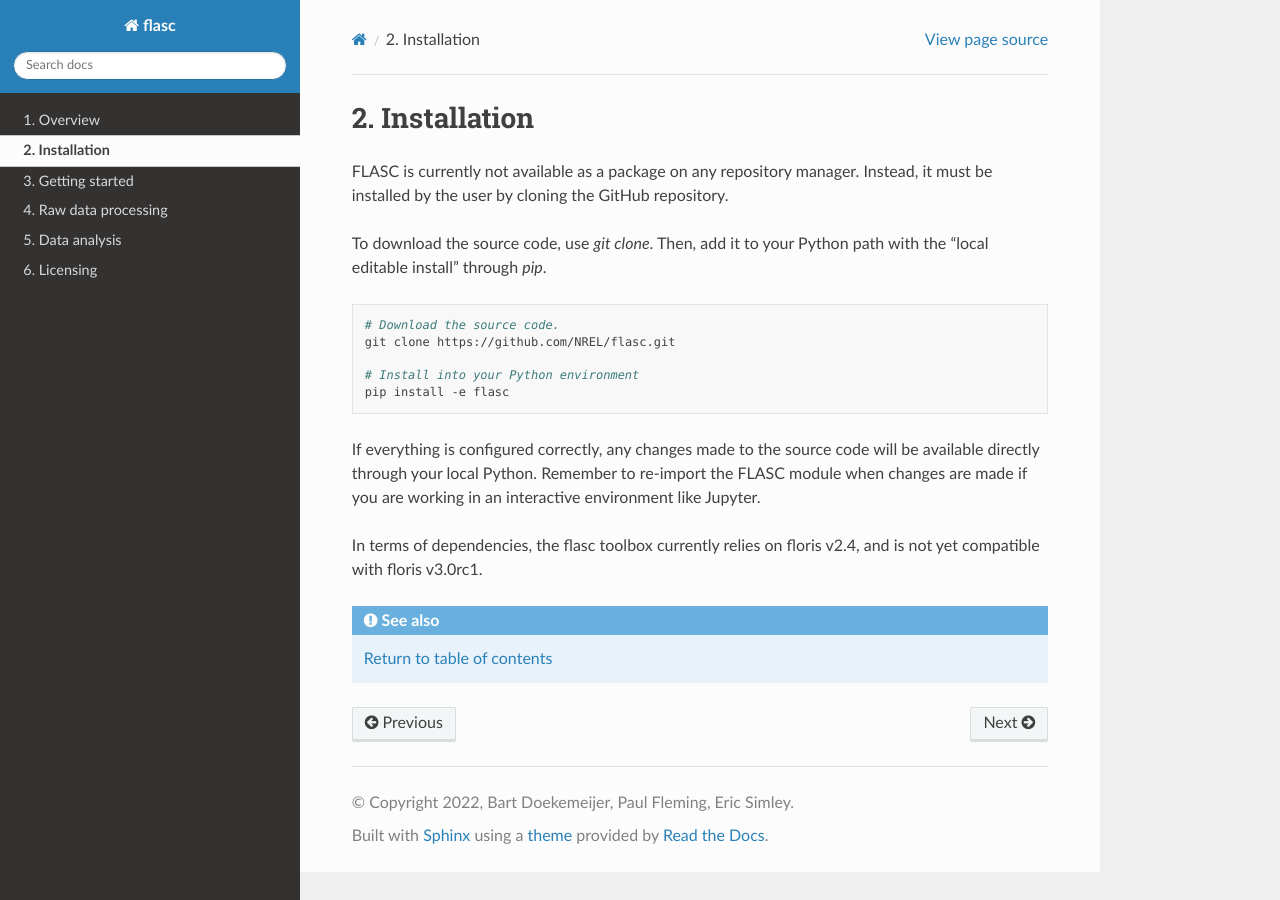
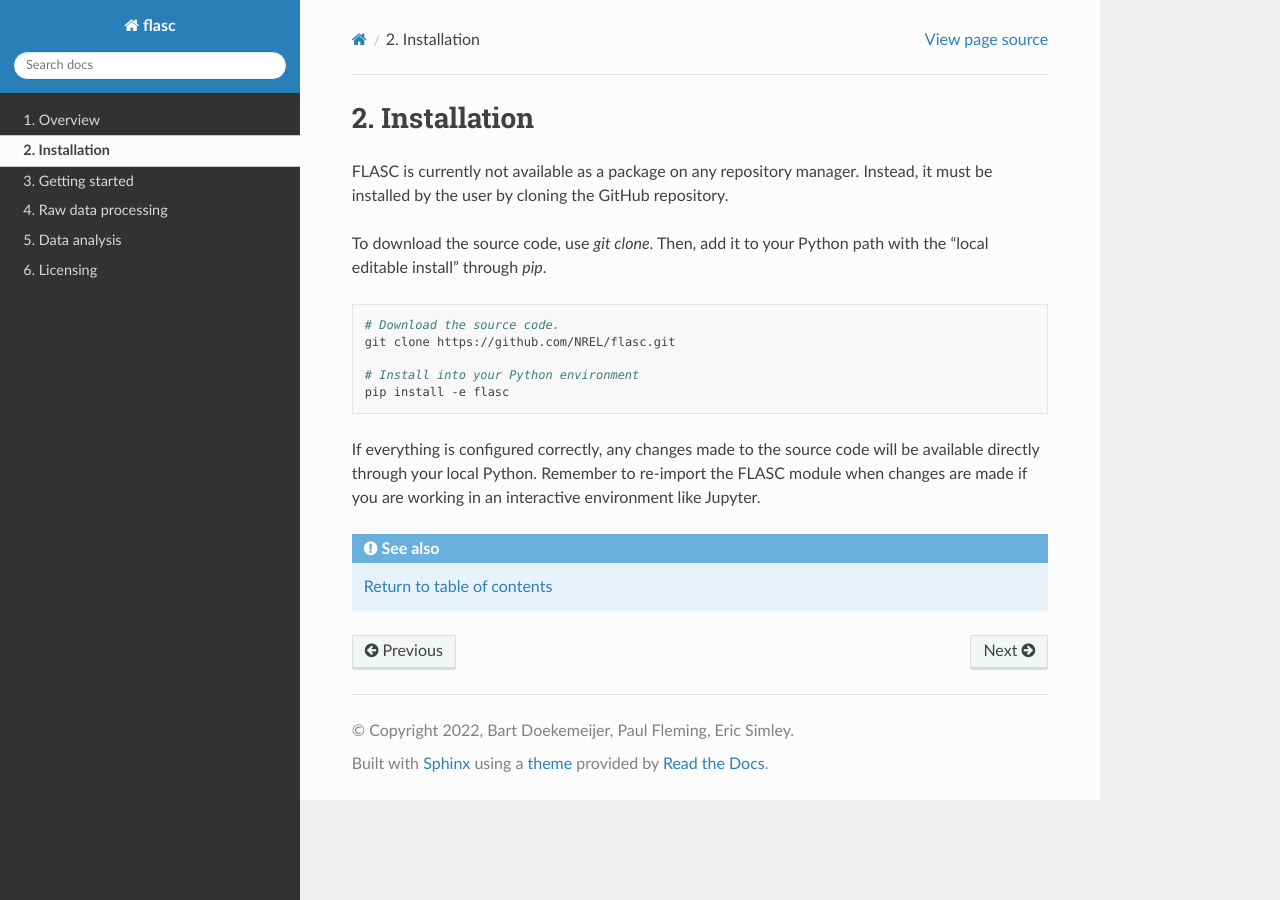
Before and after one commit to NREL/flasc, a Sphinx documentation site: the page built from docs/source/installation.rst, in a window 1280 px wide. Built offline with Sphinx 7.4.7 and the Read the Docs theme 2.0.0, drawn with Linux system fonts in a browser that asks for light colours.

```diff
--- a/docs/source/installation.rst
+++ b/docs/source/installation.rst
@@ -19,8 +19,4 @@ code will be available directly through your local Python. Remember
 to re-import the FLASC module when changes are made if you are working
 in an interactive environment like Jupyter.
 
-In terms of dependencies, the flasc toolbox currently relies on floris
-v2.4, and is not yet compatible with floris v3.0rc1.
-
-
 .. seealso:: `Return to table of contents <index.html>`_
--- a/docs/source/overview.rst
+++ b/docs/source/overview.rst
@@ -24,7 +24,7 @@ Citation
 If FLASC played a role in your research, please cite it. This software can be
 cited as:
 
-   FLASC. Version 0.1 (2022). Available at https://github.com/NREL/flasc.
+   FLASC. Version 1.0 (2022). Available at https://github.com/NREL/flasc.
 
 For LaTeX users:
 
@@ -32,7 +32,7 @@ For LaTeX users:
 
     @misc{flasc2022,
       author = {NREL},
-      title = {FLASC. Version 0.1},
+      title = {FLASC. Version 1.0},
       year = {2022},
       publisher = {GitHub},
       journal = {GitHub repository},
--- a/setup.py
+++ b/setup.py
@@ -37,7 +37,7 @@ test_requirements = [
 
 setup(
     name='flasc',
-    version='0.1.0',
+    version='1.0',
     description="FLASC provides a rich suite of analysis tools for SCADA data filtering & analysis, wind farm model validation, field experiment design, and field experiment monitoring.",
     long_description=readme + '\n\n' + history,
     author="Bart Doekemeijer",
```
Also changed, not shown: HISTORY.rst (deleted, +0 -8 lines).
